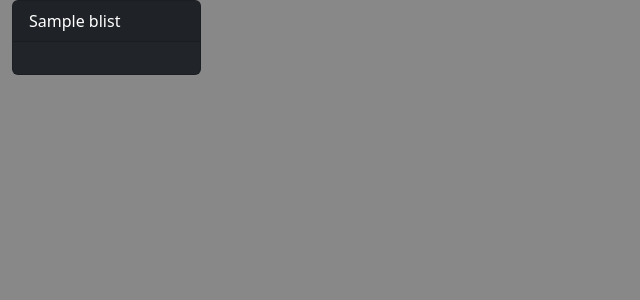
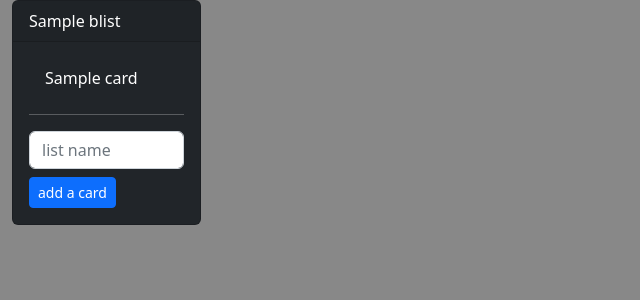
Before and after one commit to mookamal/task_mangement, a Django app: page /b/1 in a window 1280 px wide. Shown: the part 119-419 px from the top of the page, without its empty margins (0-640 px from the left). Run offline with Django 4.2, Linux system fonts and the light colour scheme; a user stored in the database is signed in; tables that the repository leaves empty hold one stand-in row (values such as "Sample post"); grey boxes marked "Sample" are stand-in pictures; some libraries are stand-ins or nearby versions.

Commit message:
add : create card

```diff
--- a/board/admin.py
+++ b/board/admin.py
@@ -1,5 +1,6 @@
 from django.contrib import admin
-from .models import Board , BList
+from .models import Board , BList , Card
 # Register your models here.
 admin.site.register(Board)
 admin.site.register(BList)
+admin.site.register(Card)
--- a/board/models.py
+++ b/board/models.py
@@ -23,3 +23,11 @@ class BList(models.Model):
     updated_at = models.DateTimeField(auto_now=True)
     def __str__(self):
         return f"list name {str(self.name)} from board {str(self.board.title)}"
+
+class Card(models.Model):
+    name = models.CharField(max_length=100)
+    b_list = models.ForeignKey(BList, on_delete=models.CASCADE)
+    created_at = models.DateTimeField(auto_now_add=True)
+    updated_at = models.DateTimeField(auto_now=True)
+    def __str__(self) -> str:
+        return f"card : {str(self.name)} to list name {str(self.b_list.name)}"
--- a/board/templates/board/board_detail.html
+++ b/board/templates/board/board_detail.html
@@ -26,11 +26,26 @@ body {
 <div class="container-fluid">
   <div class="row">
     {% for list in board.blist_set.all %}
-    <div class="col-2">
+    <div class="col-lg-2 col-md-4 col-sm-6 col-12">
       <div class="card text-bg-dark mb-3" style="max-width: 18rem;">
         <div class="card-header">{{list.name}}</div>
         <div class="card-body">
-          {% comment %} data body {% endcomment %}
+          <ul class="nav nav-pills flex-column mb-auto">
+            {% for card in list.card_set.all %}
+            <li class="nav-item">
+              <a href="#" class="nav-link text-white" aria-current="page">
+                {{card.name}}
+              </a>
+            </li>
+            {% endfor %}
+          </ul>
+          <hr>
+          <form action="{% url 'create_card' %}" method="post">
+            {% csrf_token %}
+            <input class="form-control" type="text" placeholder="list name" name="card_name">
+            <input  type="hidden" value="{{list.id}}" name="list_id">
+            <button type="submit" class="btn btn-primary mt-2 btn-sm">add a card</button>
+          </form>
         </div>
       </div>
     </div>
--- a/board/urls.py
+++ b/board/urls.py
@@ -1,10 +1,10 @@
 from django.urls import path
-from .views import BoardsListView , create_board , BoardDetail , create_list
+from .views import BoardsListView , create_board , BoardDetail , create_list , create_card
 urlpatterns = [
     path("",BoardsListView.as_view(),name="board_list"),
     path("<int:pk>",BoardDetail.as_view(),name="board_detail"),
     path("create_board",create_board,name="create_board"),
     path("create_list",create_list,name="create_list"),
-
+    path("create_card",create_card,name="create_card"),
 
 ]
--- a/board/views.py
+++ b/board/views.py
@@ -1,7 +1,7 @@
 from typing import Any
 from django.http import HttpRequest, HttpResponse
 from django.shortcuts import render , redirect , get_object_or_404
-from .models import Board , BList
+from .models import Board , BList , Card
 from django.views.generic import ListView , DetailView
 from django.contrib.auth.mixins import LoginRequiredMixin
 from .forms import BoardForm
@@ -49,5 +49,18 @@ def create_list(request):
                 board=board
             )
 
+        return redirect('board_detail', pk=board_id_value)
 
-        return redirect('board_detail', pk=board_id_value)
+def create_card(request):
+    if request.method == "POST":
+        list_id = request.POST.get('list_id')
+        b_list = BList.objects.get(id=list_id)
+        id_board = b_list.board.id
+        if b_list.board.owner == request.user:
+            card_name = request.POST.get('card_name')
+            Card.objects.create(
+                name=card_name,
+                b_list=b_list
+            )
+
+            return redirect('board_detail', pk=id_board)
```
Also changed, not shown: board/migrations/0008_card.py (added).
